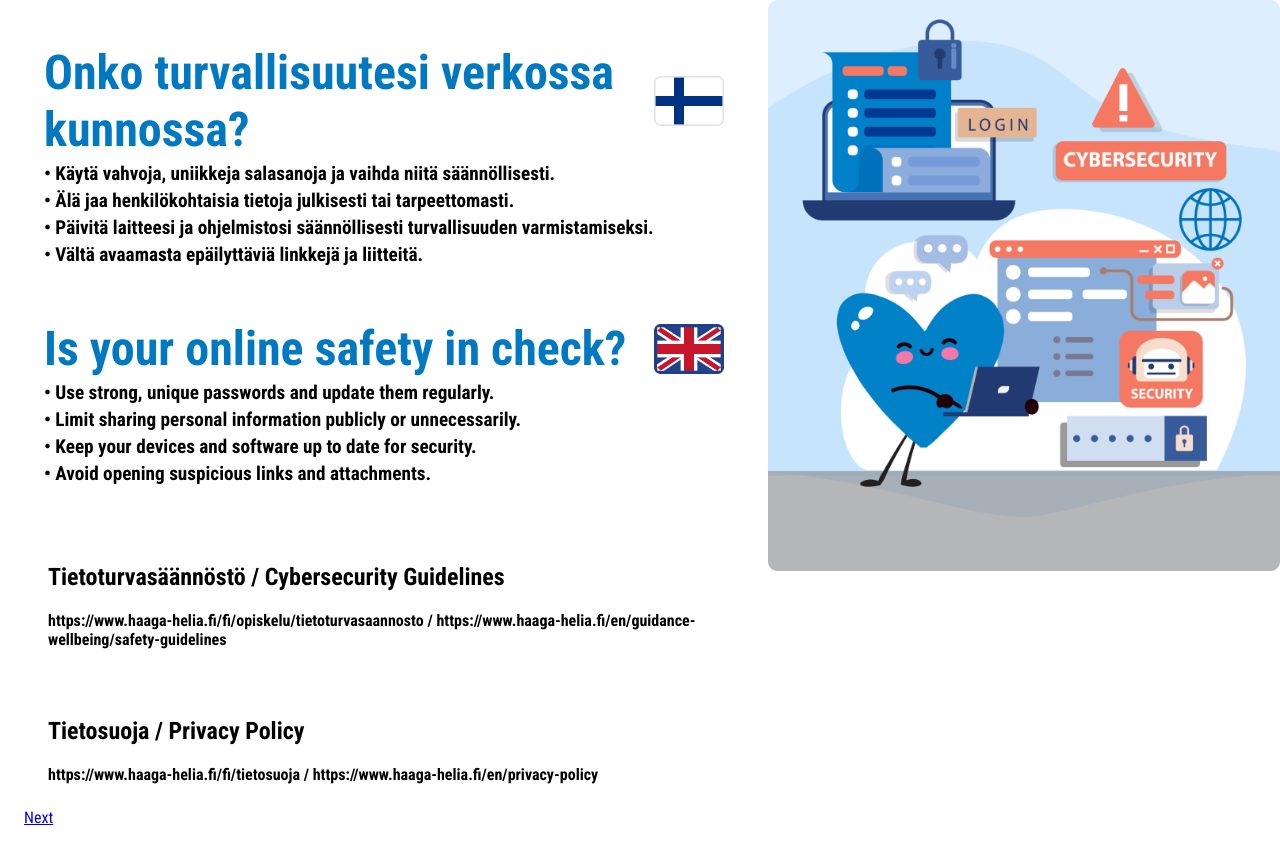
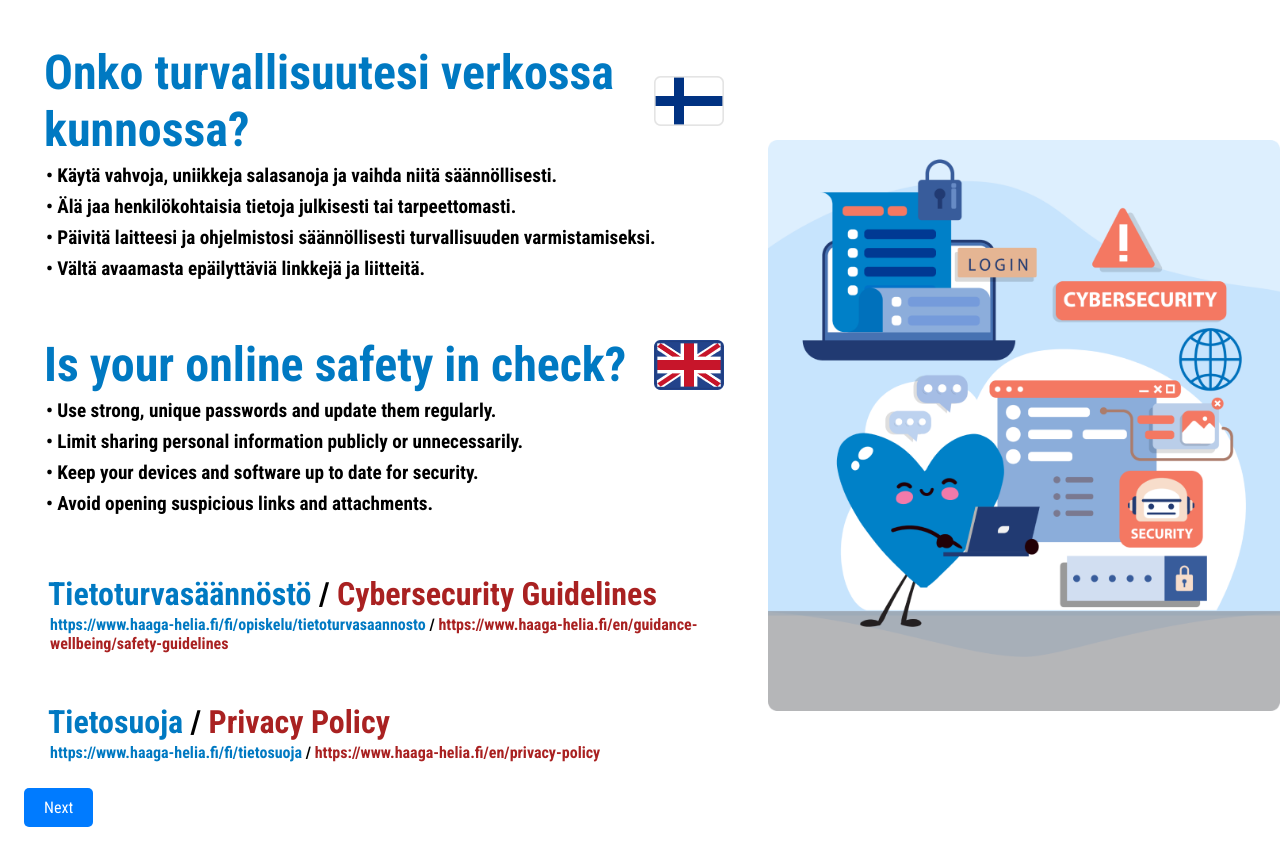
Before and after one commit to LifeofSanteri/hh-turva, a plain HTML site: page cyber.html in a window 1280 px wide. Drawn offline with Linux system fonts and the light colour scheme.

Commit message:
Update styles.css

```diff
--- a/styles.css
+++ b/styles.css
@@ -10,11 +10,41 @@ h1 {
     font-weight: bold;
 }
 
+h2 {
+    margin: 0;
+    font-size: 2rem;
+    font-weight: bold;
+}
+
+.button {
+  padding: 10px 20px;
+  color: #fff;
+  background-color: #007bff;
+  border: none;
+  border-radius: 5px;
+  text-decoration: none;
+  font-size: 16px;
+  width: fit-content;
+}
+
+.button:hover {
+  background-color: #0056b3;
+}
+
+.blue {
+  color: #0079C2;
+}
+
+.red-text {
+  color: #A92121;
+}
+
 p {
     margin: 0;
     font-size: 1rem;
     color: black;
     font-weight: bold;
+    padding: 2px;
 }
 
 img {
@@ -75,9 +105,11 @@ img {
     padding: 24px;
   }
 
-  .full-height {
+  .half-stack {
+   gap: 12px;
+  }
 
-  }
+
 
   .stack {
     display: flex;
@@ -115,8 +147,9 @@ img {
 
 /* Style for the 2/5 section */
 .content-2-5 {
-    display: flex;               /* Use Flexbox to arrange the child divs */
-    flex-direction: column;      /* Stack the child divs vertically */
+    display: flex;
+    flex-direction: column;
+    justify-content: center;
     width: fit-content;
   }
 
```
